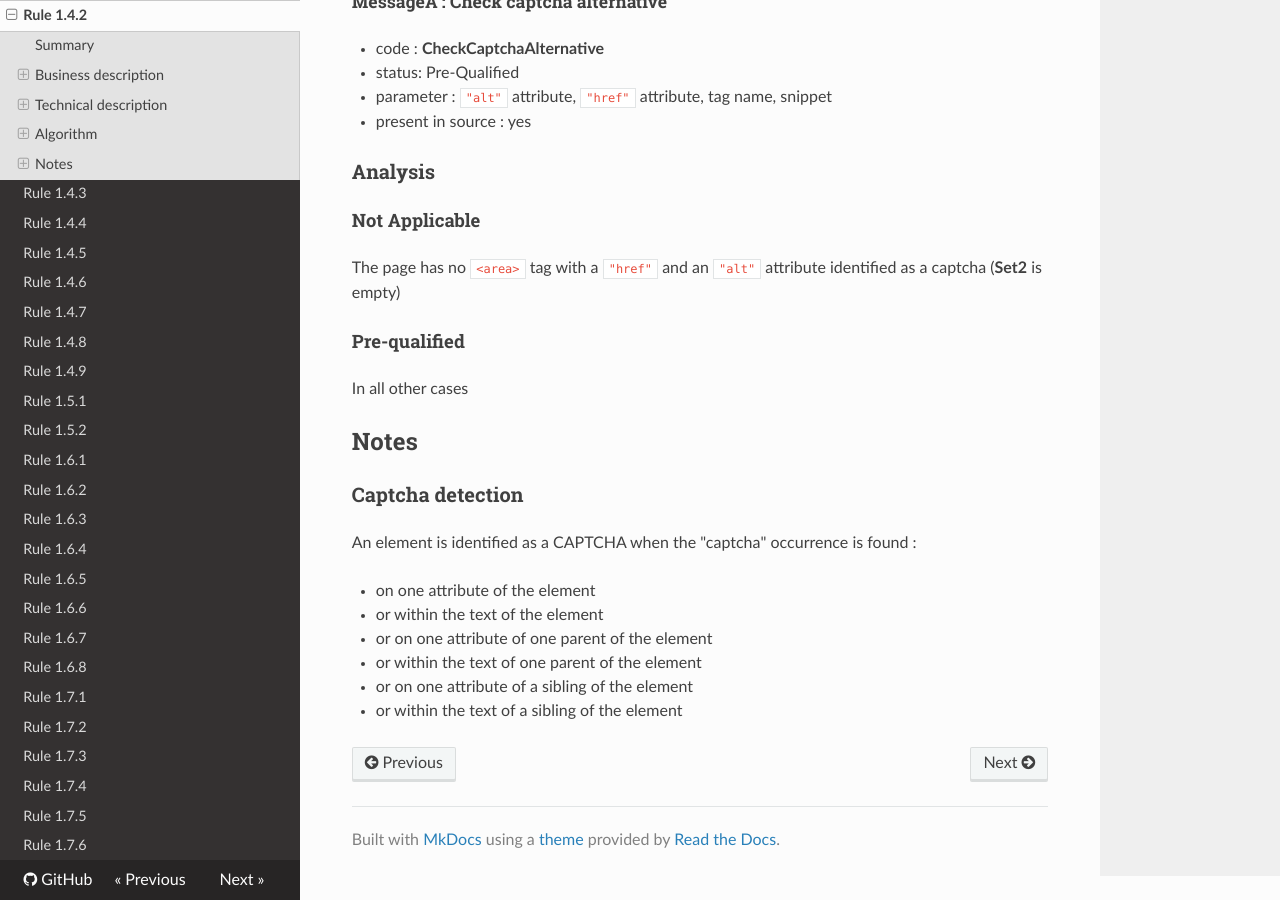
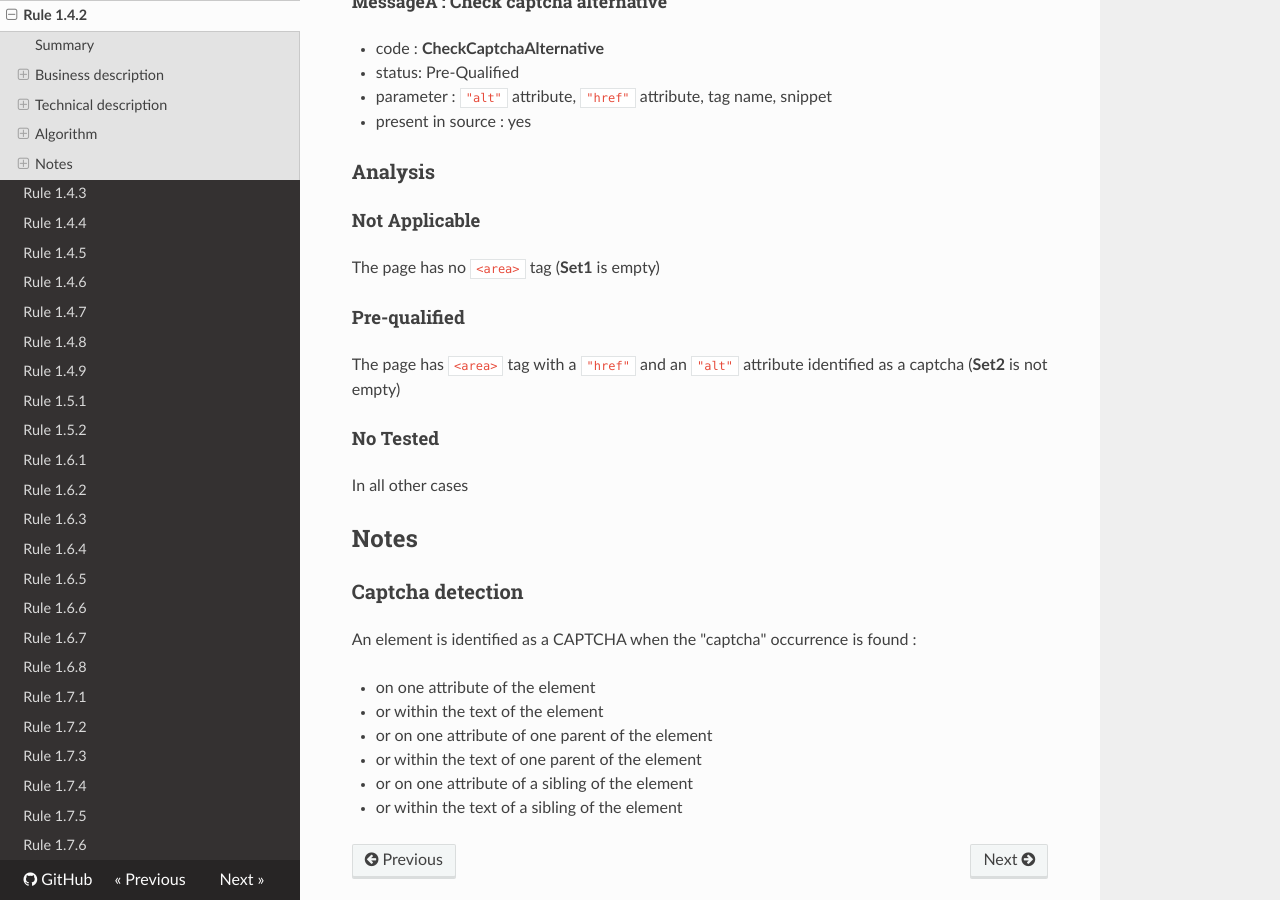
Before and after one commit to Tanaguru/RGAA3-2016, an MkDocs documentation site: the page built from docs/Rule-1-4-2.md, in a window 1280 px wide and 900 px high, scrolled down 1616 px. Built offline with MkDocs 1.6.1, drawn with Linux system fonts in a browser that asks for light colours; nearby versions of some CDN libraries; old or Windows-style settings are respelled for this version of MkDocs.

Commit message:
Update Rule-1-4-2.md

```diff
--- a/docs/Rule-1-4-2.md
+++ b/docs/Rule-1-4-2.md
@@ -67,9 +67,13 @@ For each element of **Set2**, raise a MessageA
 
 #### Not Applicable
 
-The page has no `<area>` tag with a `"href"` and an `"alt"` attribute identified as a captcha (**Set2** is empty)
+The page has no `<area>` tag (**Set1** is empty)
 
 #### Pre-qualified
+
+The page has `<area>` tag with a `"href"` and an `"alt"` attribute identified as a captcha (**Set2** is not empty)
+
+#### No Tested
 
 In all other cases
 
```
